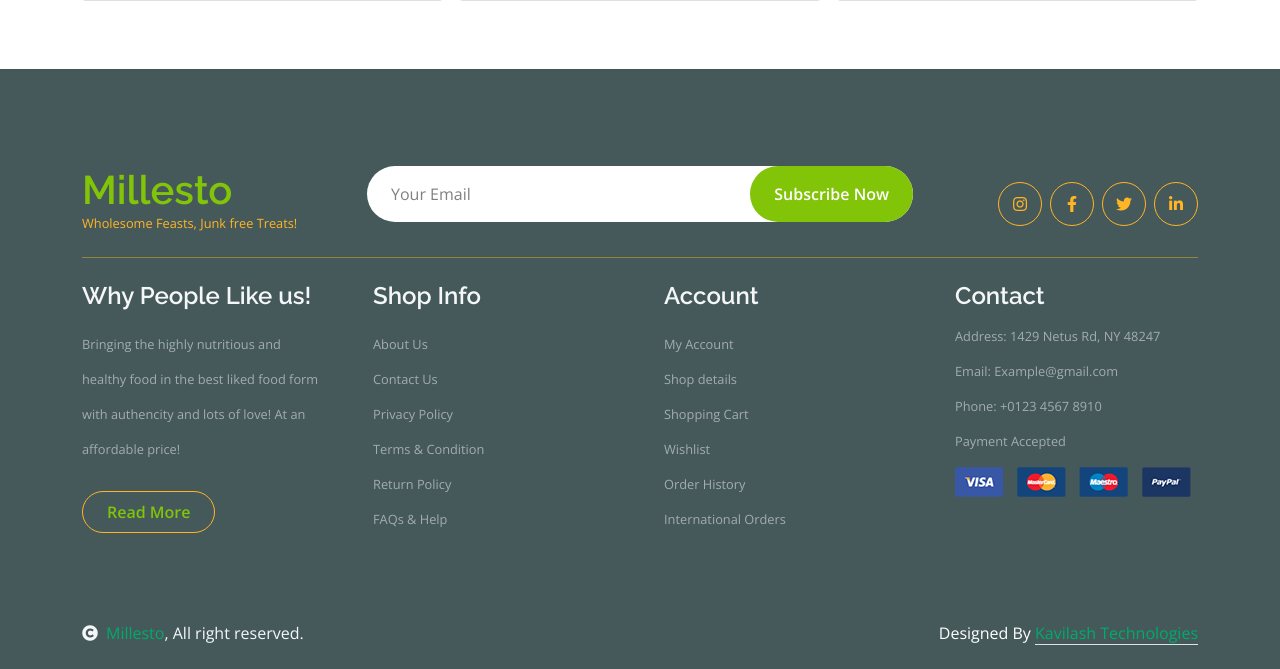
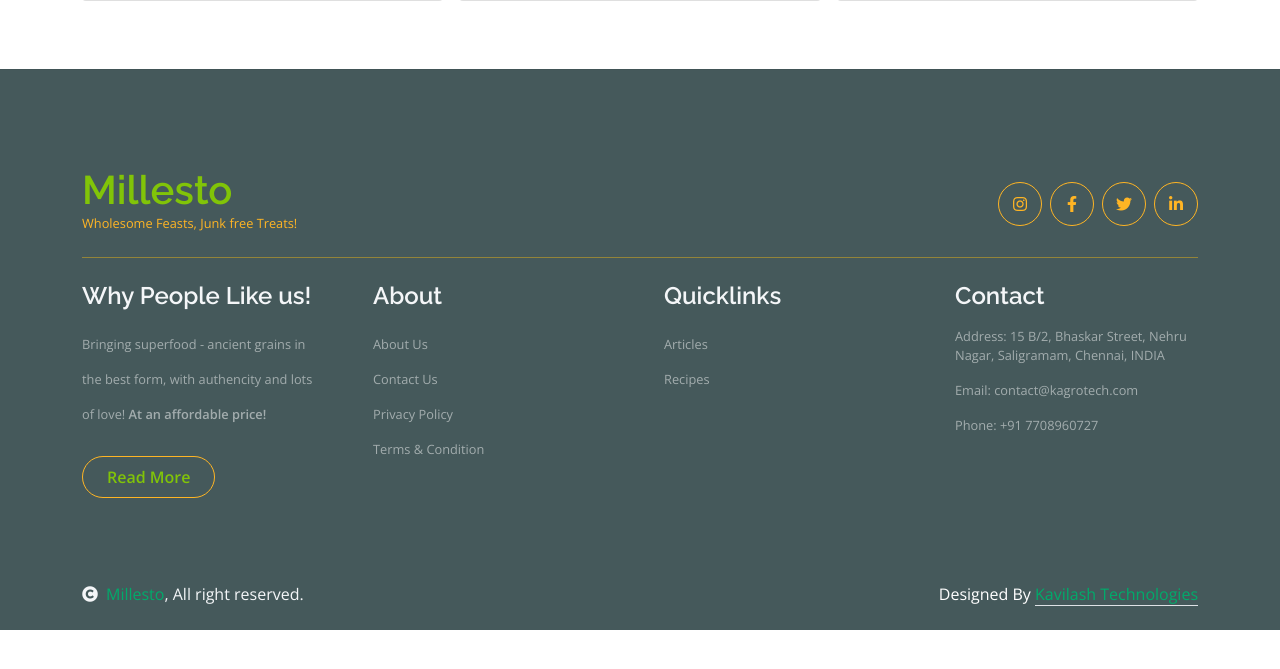
Before and after one commit to kavilashTech/millesto, a PHP site: page /blog.php in a window 1280 px wide; the page is wider, and only the part inside the window is pictured. Shown: the part 1906-2575 px from the top of that part. After the commit the page ends 2536 px from the top of that part, so only its background shows below. Run offline with PHP 8.4, Linux system fonts and the light colour scheme; some libraries are stand-ins or nearby versions.

Commit message:
update header and footer

```diff
--- a/includes/footer.php
+++ b/includes/footer.php
@@ -10,10 +10,10 @@
                     </a>
                 </div>
                 <div class="col-lg-6">
-                    <div class="position-relative mx-auto">
+                    <!-- <div class="position-relative mx-auto">
                         <input class="form-control border-0 w-100 py-3 px-4 rounded-pill" type="number" placeholder="Your Email">
                         <button type="submit" class="btn btn-primary border-0 border-secondary py-3 px-4 position-absolute rounded-pill text-white" style="top: 0; right: 0;">Subscribe Now</button>
-                    </div>
+                    </div> -->
                 </div>
                 <div class="col-lg-3">
                     <div class="d-flex justify-content-end pt-3">
@@ -29,40 +29,40 @@
             <div class="col-lg-3 col-md-6">
                 <div class="footer-item">
                     <h4 class="text-light mb-3">Why People Like us!</h4>
-                    <p class="mb-4">Bringing the highly nutritious and healthy food in the best liked food form with authencity and lots of love! At an affordable price!</p>
+                    <p class="mb-4">Bringing superfood - ancient grains in the best form, with authencity and lots of love! <B>At an affordable price!</B></p>
                     <a href="" class="btn border-secondary py-2 px-4 rounded-pill text-primary">Read More</a>
                 </div>
             </div>
             <div class="col-lg-3 col-md-6">
                 <div class="d-flex flex-column text-start footer-item">
-                    <h4 class="text-light mb-3">Shop Info</h4>
+                    <h4 class="text-light mb-3">About</h4>
                     <a class="btn-link" href="about.php">About Us</a>
                     <a class="btn-link" href="contact.php">Contact Us</a>
-                    <a class="btn-link" href="">Privacy Policy</a>
+                    <a class="btn-link" href="privacy-policy.php">Privacy Policy</a>
                     <a class="btn-link" href="">Terms & Condition</a>
-                    <a class="btn-link" href="">Return Policy</a>
-                    <a class="btn-link" href="">FAQs & Help</a>
+                    <!-- <a class="btn-link" href="">Return Policy</a> -->
+                    <!-- <a class="btn-link" href="">FAQs & Help</a> -->
                 </div>
             </div>
             <div class="col-lg-3 col-md-6">
                 <div class="d-flex flex-column text-start footer-item">
-                    <h4 class="text-light mb-3">Account</h4>
-                    <a class="btn-link" href="">My Account</a>
-                    <a class="btn-link" href="">Shop details</a>
-                    <a class="btn-link" href="">Shopping Cart</a>
-                    <a class="btn-link" href="">Wishlist</a>
-                    <a class="btn-link" href="">Order History</a>
-                    <a class="btn-link" href="">International Orders</a>
+                    <h4 class="text-light mb-3">Quicklinks</h4>
+                    <!-- <a class="btn-link" href="">Products</a> -->
+                    <!-- <a class="btn-link" href="">Recipes</a> -->
+                    <a class="btn-link" href="">Articles</a>
+                    <a class="btn-link" href="">Recipes</a>
+                    <!-- <a class="btn-link" href="">Order History</a>
+                    <a class="btn-link" href="">International Orders</a> -->
                 </div>
             </div>
             <div class="col-lg-3 col-md-6">
                 <div class="footer-item">
                     <h4 class="text-light mb-3">Contact</h4>
-                    <p>Address: 1429 Netus Rd, NY 48247</p>
-                    <p>Email: Example@gmail.com</p>
-                    <p>Phone: +0123 4567 8910</p>
-                    <p>Payment Accepted</p>
-                    <img src="img/payment.png" class="img-fluid" alt="">
+                    <p>Address: 15 B/2, Bhaskar Street, Nehru Nagar, Saligramam, Chennai, INDIA</p>
+                    <p>Email: contact@kagrotech.com</p>
+                    <p>Phone: +91 7708960727</p>
+                    <!-- <p>Payment Accepted</p>
+                    <img src="img/payment.png" class="img-fluid" alt=""> -->
                 </div>
             </div>
         </div>
--- a/includes/header.php
+++ b/includes/header.php
@@ -54,7 +54,7 @@
                     <div class="top-link pe-2">
                         <a href="404.php" class="text-white"><small class="text-white mx-2">Privacy Policy</small>/</a>
                         <a href="404.php" class="text-white"><small class="text-white mx-2">Terms of Use</small>/</a>
-                        <a href="404.php" class="text-white"><small class="text-white ms-2">Sales and Refunds</small></a>
+                        <!-- <a href="404.php" class="text-white"><small class="text-white ms-2">Sales and Refunds</small></a> -->
                     </div>
                 </div>
             </div>
```
